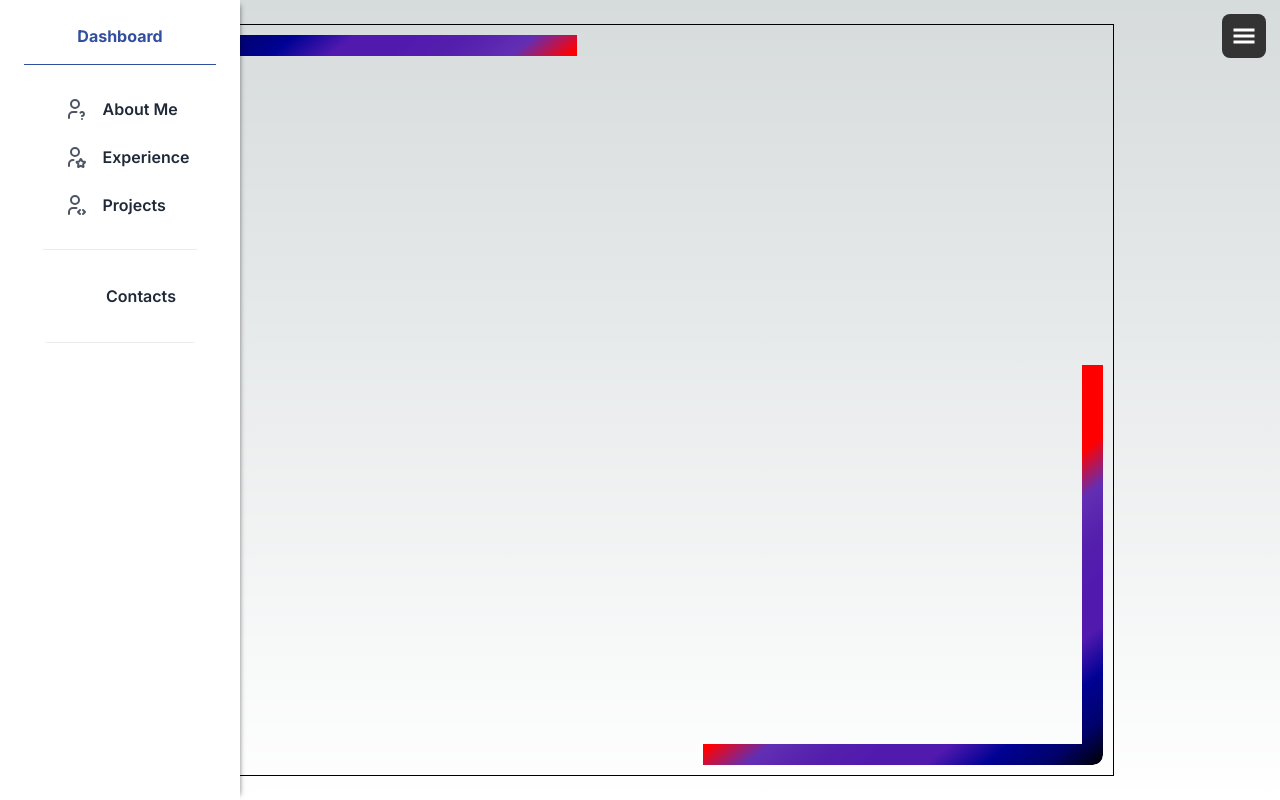
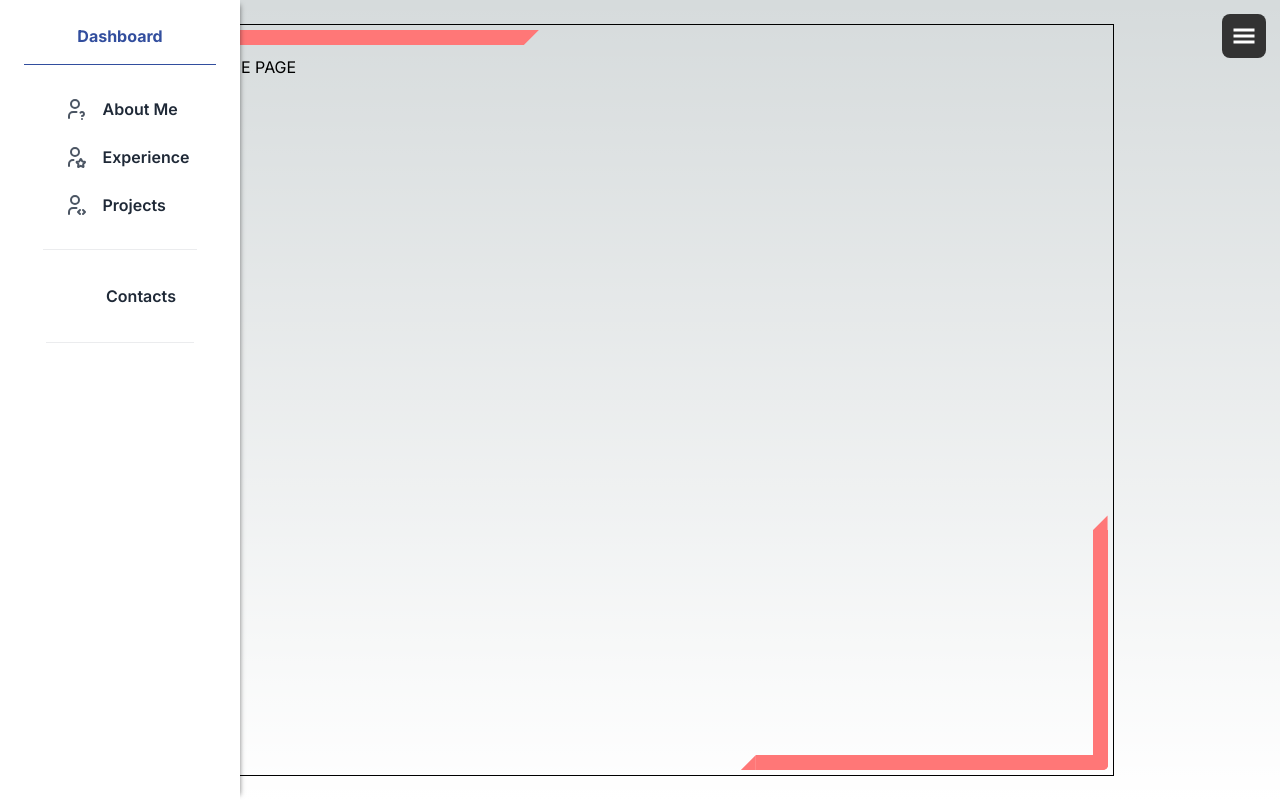
Before and after one commit to MarcoFz7/MyWebPortfolio, a Next.js app: page / in a window 1280 px wide. Built offline with nearby package versions, Linux system fonts and the light colour scheme; some icons are missing.

Commit message:
#comment Trying new addornments with actual divs and borders, instaed of just borders.

```diff
--- a/app/globals.css
+++ b/app/globals.css
@@ -40,7 +40,7 @@ body {
   z-index: -1;
 }
 
-.main-screen-addornments {
+/*.main-screen-addornments {
   position: absolute;
   top: 10px;
   bottom: 10px;
@@ -69,4 +69,100 @@ body {
     conic-gradient(from -90deg at bottom var(--b) right var(--b),var(--_g)) 100% 100% / var(--_p);
     -webkit-mask: var(--mask);
             mask: var(--mask);
+}*/
+
+.main-screen-page {
+  position: relative;
+  border-radius: 5px;
 }
+
+#main-screen-addorns {
+  background-color: inherit;
+  height: 100%;
+}
+
+.corner {
+  position: absolute;
+}
+#main-screen-addorns .corner {
+  background: none;
+  height: 30vh;
+  width: 27.5vw;
+}
+
+#top-left {
+  top: 5px;
+  left: 5px;
+  border-radius: 5px 0 0 0;
+  border-top: 15px solid #ff7777;
+  border-left: 15px solid #ff7777;
+}
+
+#top-left-right-triangle {
+  position: absolute;
+  top: 5px;
+  left: 27.5vw;
+  margin-left: 4.50px;
+  width: 10px;
+  height: 10px;
+  background-color: #ff7777;
+  border-left: 15px solid transparent; /* Adjust the width of the left side */
+  border-bottom: 15px solid transparent;  /* Set the color you desire */
+  clip-path: polygon(0 0, 100% 0, 0 100%);
+
+}
+
+#top-left-bottom-triangle {
+  position: absolute;
+  top: 30vh;
+  left: 5px;
+  width: 10px;
+  height: 10px;
+  margin-top: 4.85px;
+  background-color: #ff7777;
+  border-left: 15px solid transparent; /* Adjust the width of the left side */
+  border-bottom: 15px solid transparent;  /* Set the color you desire */
+  clip-path: polygon(0 0, 100% 0, 0 100%);
+
+}
+
+#bottom-right {
+  bottom: 5px;
+  right: 5px;
+  border-radius: 0 0 5px 0;
+  border-bottom: 15px solid #ff7777;
+  border-right: 15px solid #ff7777;
+}
+
+#bottom-right-left-triangle {
+  position: absolute;
+  bottom: 5px;
+  right: 27.5vw;
+  margin-right: 4.70px;
+  width: 10px;
+  height: 10px;
+  background-color: #ff7777;
+  border-left: 15px solid transparent; /* Adjust the width of the left side */
+  border-bottom: 15px solid transparent;  /* Set the color you desire */
+  clip-path: polygon(100% 0, 0 100%, 100% 100%);
+}
+
+#bottom-right-top-triangle {
+  position: absolute;
+  bottom: 30vh;
+  right: 5px;
+  margin-bottom: 4.55px;
+  width: 10px;
+  height: 10px;
+  background-color: #ff7777;
+  border-left: 15px solid transparent; /* Adjust the width of the left side */
+  border-bottom: 15px solid transparent;  /* Set the color you desire */
+  clip-path: polygon(100% 0, 0 100%, 100% 100%);
+}
+
+#main-content {
+  position: relative;
+  top: 30px;
+  left: 35px;
+  width: 94%;
+}
--- a/app/layout.tsx
+++ b/app/layout.tsx
@@ -20,8 +20,20 @@ export default function RootLayout({
       <body className={inter.className}>
         <SideNavBar/>
         <div className='main-screen'>
-          <div className='main-screen-addornments'>
-            {children}
+          <div id="main-screen-addorns" className="main-screen-page">
+            <div id="main-content">
+              {children}
+            </div>
+            <div id="top-left-container">
+              <div id="top-left" className="corner"></div>
+              <div id="top-left-right-triangle"></div>
+              <div id="top-left-bottom-triangle"></div>
+            </div>
+            <div id="bottom-right-container">
+              <div id="bottom-right" className="corner"></div>
+              <div id="bottom-right-left-triangle"></div>
+              <div id="bottom-right-top-triangle"></div>
+            </div>
           </div>
         </div>
       </body>
```
